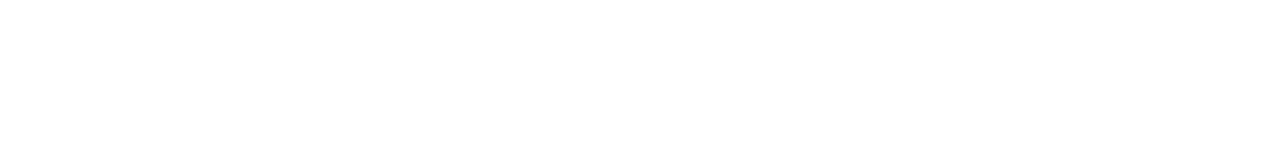
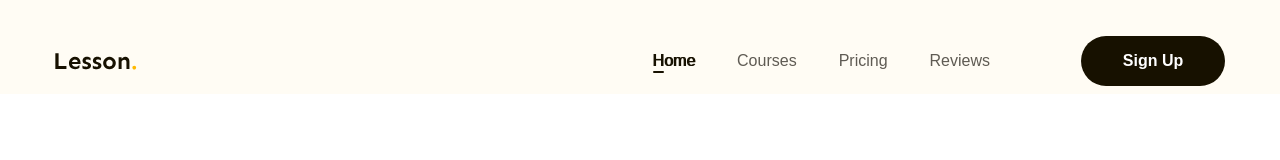
Before and after one commit to ParkSeoHai/project_02-htmlcss, a plain HTML site: page index.html in a window 1280 px wide. Shown: the top 160 px of the page. Drawn offline with Linux system fonts and the light colour scheme.

Commit message:
Commit header

```diff
--- a/assets/css/style.css
+++ b/assets/css/style.css
@@ -0,0 +1,115 @@
+* {
+    box-sizing: border-box;
+}
+
+:root {
+    --primary-color: #ffb900;
+    --font-heading: Sen, sans-serif;
+}
+
+html {
+    font-size: 62.5%;
+}
+
+body {
+    font-size: 1.6rem;
+    font-family: 'Poppins', sans-serif;
+}
+
+.content {
+    width: 1170px;
+    margin: auto;
+}
+
+/* Common */
+.btn {
+    display: inline-block;
+    min-width: 118px;
+    padding: 0 16px;
+    line-height: 50px;
+    font-weight: 600;
+    font-size: 1.6rem;
+    text-align: center;
+    color: #ffffff;
+    background: #171100;
+    border-radius: 999px;
+}
+
+.btn:hover {
+    opacity: 0.9;
+    cursor: pointer;
+}
+
+/* Header */
+.header {
+    width: 100%;
+    background: #FFFCF4;
+}
+
+.header.fixed {
+    position: sticky;
+    top: -28px;
+    z-index: 1;
+}
+
+.header-content {
+    width: 1170px;
+    max-width: calc(100% - 48px);
+    margin-left: auto;
+    margin-right: auto;
+}
+
+.header .body {
+    display: flex;
+    align-items: center;
+    padding: 36px 0 8px;
+}
+
+.header .nav {
+    margin-left: auto;
+}
+
+.header .nav ul {
+    display: flex;
+    align-items: center;
+}
+
+.header .nav a {
+    font-weight: 400;
+    font-size: 1.6rem;
+    line-height: 1.75;
+    color: #5F5B53;
+    text-decoration: none;
+    padding: 8px 21px;
+}
+
+.header .nav li.active a,
+.header .nav a:hover {
+    text-shadow: 1px 0 0 currentColor;
+    color: #171100;
+}
+
+.header .nav li.active a {
+    position: relative;
+    color: #171100;
+}
+
+.header .nav li.active a::after {
+    content: "";
+    position: absolute;
+    height: 2px;
+    width: 11px;
+    bottom: 4px;
+    left: 22px;
+    border-radius: 13px;
+    background-color: #171100;
+}
+
+.header .action {
+    margin-left: 70px;
+}
+
+header .action .sign-up-btn {
+    text-decoration: none;
+    min-width: 144px;
+}
--- a/index.html
+++ b/index.html
@@ -4,11 +4,49 @@
     <meta charset="UTF-8">
     <meta http-equiv="X-UA-Compatible" content="IE=edge">
     <meta name="viewport" content="width=device-width, initial-scale=1.0">
-    <title>Document</title>
+    <title>F8 Project 02</title>
+    <!-- Reset css -->
     <link rel="stylesheet" href="./assets/css/reset.css">
+
+    <!-- Style css -->
     <link rel="stylesheet" href="./assets/css/style.css">
 </head>
 <body>
+    <!-- Header -->
+    <header class="header fixed">
+        <div class="header-content">
+            <div class="body">
+                <!-- Logo -->
+                <img src="./assets/img/Lesson.logo.svg" alt="Logo Lesson" class="logo">
 
+                <!-- Nav -->
+                <nav class="nav">
+                    <ul>
+                        <li class="active">
+                            <a href="#!">Home</a>
+                        </li>
+                        <li>
+                            <a href="#!">Courses</a>
+                        </li>
+                        <li>
+                            <a href="#!">Pricing</a>
+                        </li>
+                        <li>
+                            <a href="#!">Reviews</a>
+                        </li>
+                    </ul>
+                </nav>
+
+                <!-- Action -->
+                <div class="action">
+                    <a href="#!" class="btn sign-up-btn">Sign Up</a>
+                </div>
+            </div>
+        </div>
+    </header>
+    <!-- Main -->
+    <main style="height: 4000px;">
+
+    </main>
 </body>
 </html>
```
Also changed, not shown: assets/img/Lesson.logo.svg (added).
